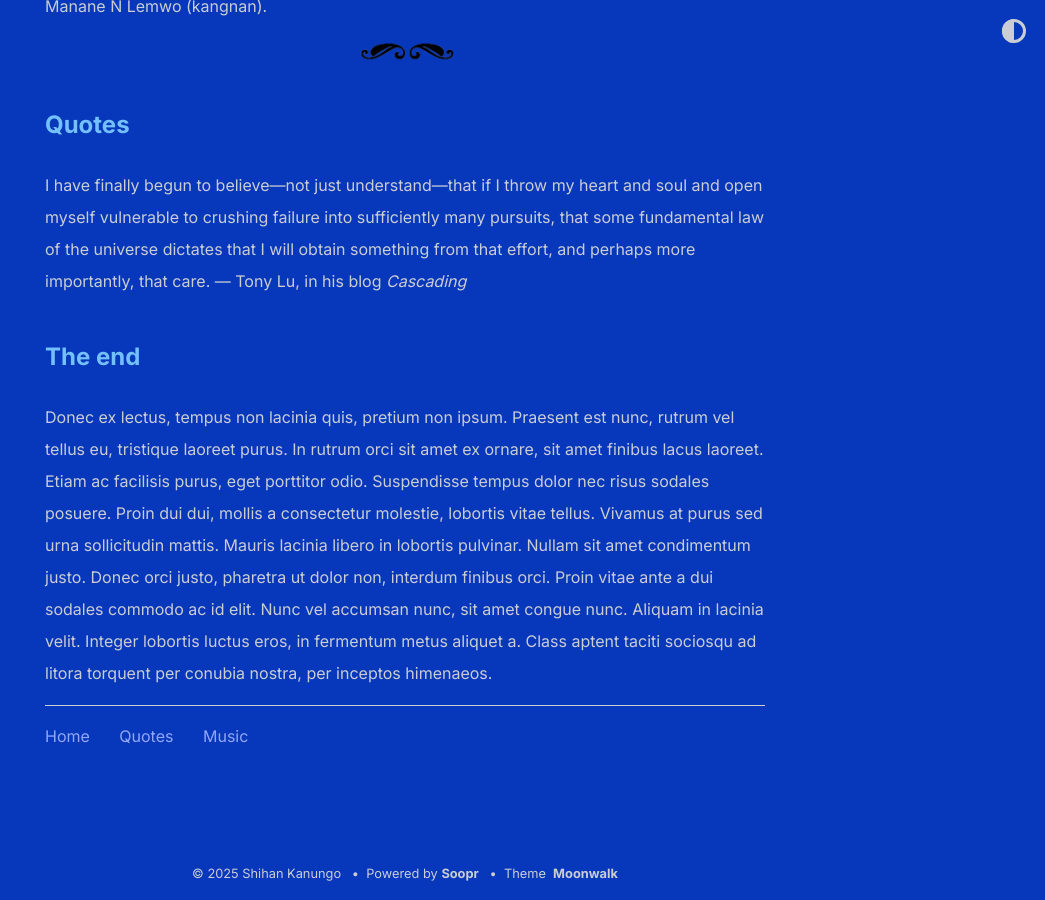
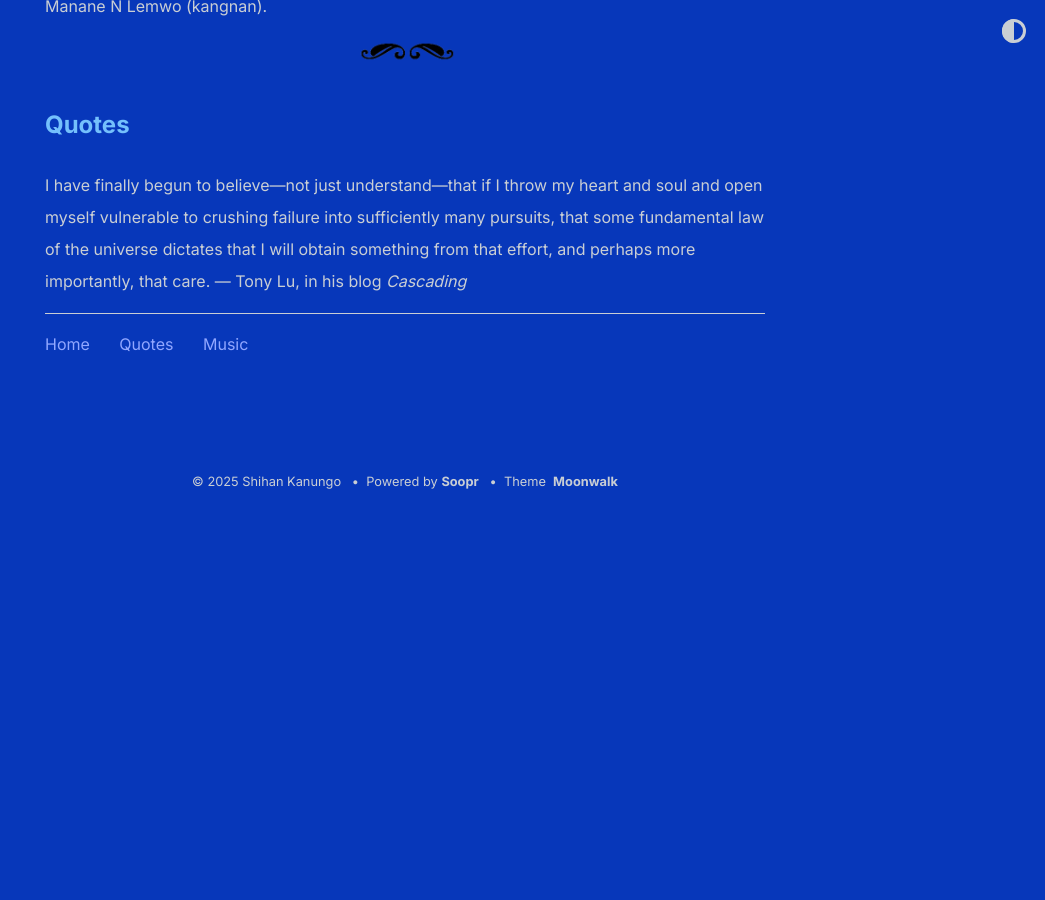
Before and after one commit to shihankanungo/shihankanungo.github.io, a Jekyll site: the page built from mop.md, in a window 1280 px wide and 900 px high, scrolled down 3565 px. Shown: the whole window, without its empty margins (235-1280 px from the left). Built offline with Jekyll 4.4.1, drawn with Linux system fonts in a browser that asks for light colours; after the commit the page ends 4073 px from its top, so only the background shows below that.

Commit message:
Update mop.md

```diff
--- a/mop.md
+++ b/mop.md
@@ -835,8 +835,3 @@ Isaac showed us around the campus and told us many interesting anecdotes. Mama t
 ## Quotes
 
 I have finally begun to believe&mdash;not just understand&mdash;that if I throw my heart and soul and open myself vulnerable to crushing failure into sufficiently many pursuits, that some fundamental law of the universe dictates that I will obtain something from that effort, and perhaps more importantly, that care. &mdash; Tony Lu, in his blog _Cascading_
-
-
-## The end
-
-Donec ex lectus, tempus non lacinia quis, pretium non ipsum. Praesent est nunc, rutrum vel tellus eu, tristique laoreet purus. In rutrum orci sit amet ex ornare, sit amet finibus lacus laoreet. Etiam ac facilisis purus, eget porttitor odio. Suspendisse tempus dolor nec risus sodales posuere. Proin dui dui, mollis a consectetur molestie, lobortis vitae tellus. Vivamus at purus sed urna sollicitudin mattis. Mauris lacinia libero in lobortis pulvinar. Nullam sit amet condimentum justo. Donec orci justo, pharetra ut dolor non, interdum finibus orci. Proin vitae ante a dui sodales commodo ac id elit. Nunc vel accumsan nunc, sit amet congue nunc. Aliquam in lacinia velit. Integer lobortis luctus eros, in fermentum metus aliquet a. Class aptent taciti sociosqu ad litora torquent per conubia nostra, per inceptos himenaeos.
```
